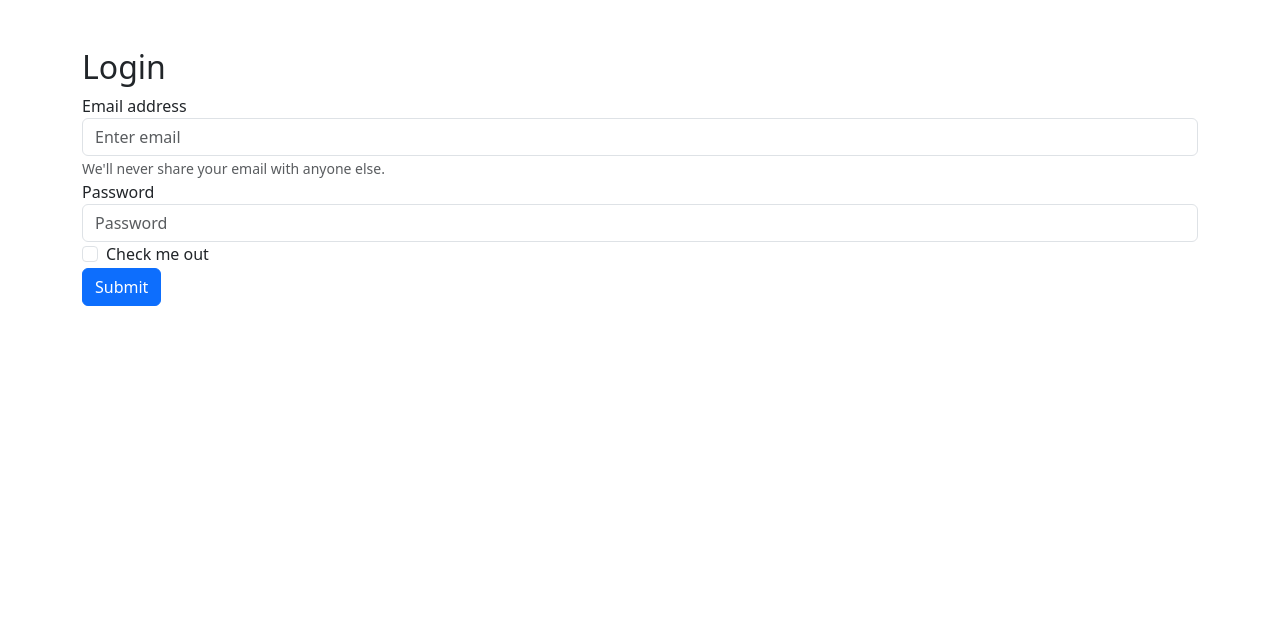
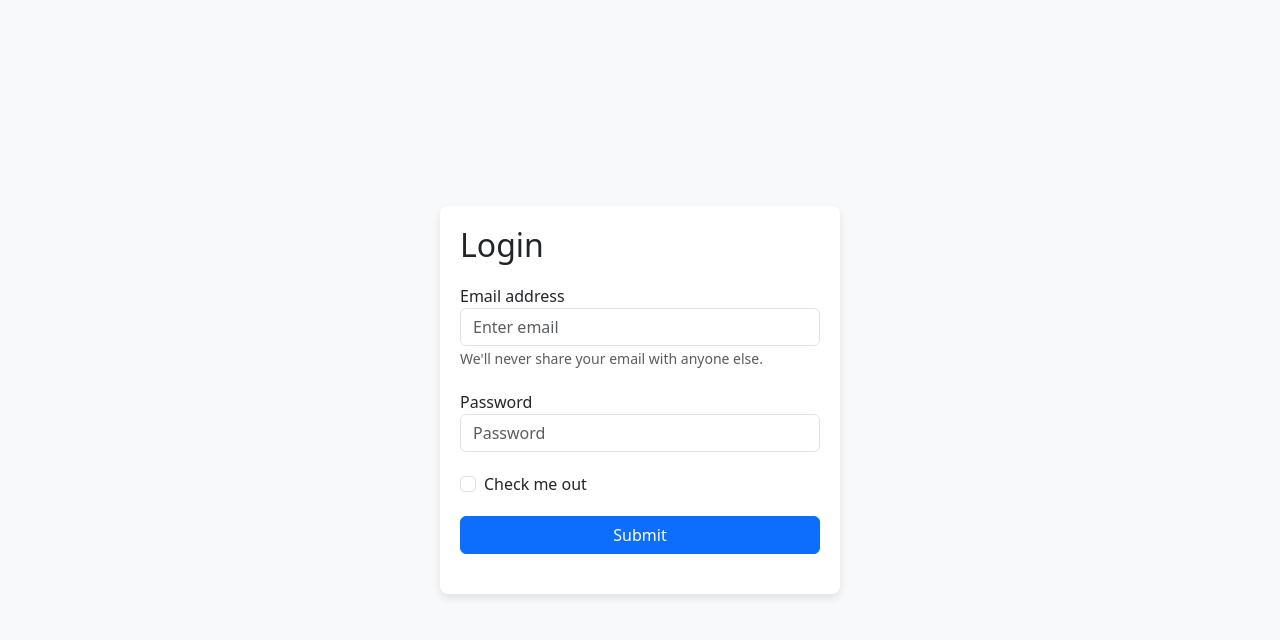
Before and after one commit to ChuvilkoDEV/Telegram-Bot-Manager, a React (Create React App) app in the folder frontend/: page /login in a window 1280 px wide. Shown: the top 640 px of the page. Built offline with nearby package versions, Linux system fonts and the light colour scheme.

Commit message:
Добавлено ограничение на просмотр страницы

```diff
--- a/frontend/src/Test/index1.html
+++ b/frontend/src/Test/index1.html
@@ -1,115 +1,47 @@
 <!DOCTYPE html>
 <html lang="en">
+
 <head>
     <meta charset="UTF-8">
     <meta name="viewport" content="width=device-width, initial-scale=1.0">
-<title>Sidebar Example</title>
-<link href="https://maxcdn.bootstrapcdn.com/bootstrap/4.5.2/css/bootstrap.min.css" rel="stylesheet">
-<link href="https://use.fontawesome.com/releases/v5.8.1/css/all.css" rel="stylesheet">
+    <title>Access Denied</title>
+    <link href="https://stackpath.bootstrapcdn.com/bootstrap/4.5.2/css/bootstrap.min.css" rel="stylesheet">
+    <link rel="stylesheet" href="styles.css">
     <style>
-body, html {
-    height: 100%;
-    margin: 0;
+        body {
+            background-color: #f8f9fa;
         }
-.wrapper {
+
+        .container {
+            height: 100vh;
             display: flex;
-    min-height: 100vh;
+            align-items: center;
+            justify-content: center;
         }
-.sidebar {
-    width: 250px;
-    background-color: #f8f9fa;
-    padding-top: 20px;
-    flex-shrink: 0;
-}
-.sidebar .nav-link {
-    color: #333;
-}
-.sidebar .nav-link.active {
-    background-color: #e9ecef;
-}
-.content {
-    flex-grow: 1;
-    padding: 20px;
-}
-.header {
-    display: flex;
-    justify-content: space-between;
-    align-items: center;
-    padding: 10px 20px;
-    background-color: #fff;
-    border-bottom: 1px solid #dee2e6;
-}
-.header h4 {
-    margin: 0;
-}
-.table-responsive {
-    margin-top: 20px;
+
+        .alert {
+            box-shadow: 0 0 10px rgba(0, 0, 0, 0.1);
         }
     </style>
 </head>
+
 <body>
-<div class="wrapper">
-    <div class="sidebar d-flex flex-column p-3">
-        <h4 class="mb-4">Telegram Bot Manager</h4>
-        <ul class="nav flex-column">
-            <li class="nav-item">
-                <a class="nav-link active" href="#"><i class="fas fa-home"></i> Сессии</a>
-            </li>
-            <li class="nav-item">
-                <a class="nav-link" href="#"><i class="fas fa-tasks"></i> Задачи</a>
-            </li>
-            <li class="nav-item">
-                <a class="nav-link" href="#"><i class="fas fa-bolt"></i> Авто-задачи</a>
-            </li>
-            <li class="nav-item">
-                <a class="nav-link" href="#"><i class="fas fa-sync"></i> Обновить</a>
-            </li>
-        </ul>
-    </div>
-    <div class="content">
-        <div class="header">
-            <h4>Active issues</h4>
-            <div>
-                <button class="btn btn-outline-secondary"><i class="fas fa-list"></i></button>
-                <button class="btn btn-outline-secondary"><i class="fas fa-calendar-alt"></i></button>
-            </div>
-        </div>
-        <div class="table-responsive">
-            <table class="table table-striped">
-                <thead>
-                    <tr>
-                        <th>Task</th>
-                        <th>Title</th>
-                        <th>Project</th>
-                        <th>Priority</th>
-                        <th>Date</th>
-                        <th>Owner</th>
-                    </tr>
-                </thead>
-                <tbody>
-                    <tr>
-                        <td>FIG-123</td>
-                        <td>Task 1</td>
-                        <td>Project 1</td>
-                        <td>High</td>
-                        <td>Dec 5</td>
-                        <td><img src="https://via.placeholder.com/30" class="rounded-circle" alt="Owner"></td>
-                    </tr>
-                    <tr>
-                        <td>FIG-122</td>
-                        <td>Task 2</td>
-                        <td>Acme GTM</td>
-                        <td>Low</td>
-                        <td>Dec 5</td>
-                        <td><img src="https://via.placeholder.com/30" class="rounded-circle" alt="Owner"></td>
-                    </tr>
-                </tbody>
-            </table>
+    <div class="container">
+        <div class="row justify-content-center">
+            <div class="col-md-6">
+                <div class="alert alert-warning mt-5 text-center">
+                    <h4 class="alert-heading">Доступ запрещен</h4>
+                    <p>Для просмотра этой страницы необходимо войти в учетную запись.</p>
+                    <hr>
+                    <a href="login.html" class="btn btn-primary">Войти</a>
                 </div>
             </div>
         </div>
+    </div>
+
     <script src="https://code.jquery.com/jquery-3.5.1.slim.min.js"></script>
     <script src="https://cdn.jsdelivr.net/npm/@popperjs/core@2.5.4/dist/umd/popper.min.js"></script>
-<script src="https://maxcdn.bootstrapcdn.com/bootstrap/4.5.2/js/bootstrap.min.js"></script>
+    <script src="https://stackpath.bootstrapcdn.com/bootstrap/4.5.2/js/bootstrap.min.js"></script>
 </body>
+
 </html>
--- a/frontend/src/components/Login.js
+++ b/frontend/src/components/Login.js
@@ -1,8 +1,9 @@
 import React, { useState, useContext } from 'react';
 import axios from 'axios';
 import Cookies from 'js-cookie';
-import { useNavigate } from 'react-router-dom'
+import { useNavigate } from 'react-router-dom';
 import { UserContext } from './UserContext';
+import '../css/Login.css';
 
 const Login = () => {
   const [email, setEmail] = useState('');
@@ -16,20 +17,19 @@ const Login = () => {
     e.preventDefault();
     try {
       const response = await axios.post('http://147.45.111.226:8000/api/auth/', {
-        'email': email,
-        "password": password,
+        email: email,
+        password: password,
       });
       const userData = response.data;
       if (userData.status !== 'success') {
-        throw new Error('Неверный логин и/или пароль.')
+        throw new Error('Неверный логин и/или пароль.');
       }
 
-      // Сохраняем значение в куки
       Cookies.set('username', userData.username, { expires: 7 }); // expires в днях
       Cookies.set('token', userData.token, { expires: 7 }); // expires в днях
 
       login(userData);
-      navigate('/panel')
+      navigate('/panel');
     } catch (err) {
       console.log(err);
       setError('Login failed. Please check your username and password.');
@@ -37,10 +37,11 @@ const Login = () => {
   };
 
   return (
-    <div className="container mt-5">
+    <div className="login-container">
+      <div className="login-form">
         <h2>Login</h2>
         {error && <div className="alert alert-danger" role="alert">{error}</div>}
-      <form onSubmit={handleSubmit}>
+        <form className="form-group" onSubmit={handleSubmit}>
           <div className="form-group">
             <label htmlFor="exampleInputEmail1">Email address</label>
             <input
@@ -84,6 +85,7 @@ const Login = () => {
           </button>
         </form>
       </div>
+    </div>
   );
 };
 
--- a/frontend/src/components/Panel.js
+++ b/frontend/src/components/Panel.js
@@ -5,6 +5,7 @@ import { UserContext } from './UserContext';
 import Sessions from './Sessions';
 import Tasks from './Tasks';
 import AutoTasks from './AutoTasks';
+import { Link } from 'react-router-dom';
 
 const Panel = () => {
   const { user, logout } = useContext(UserContext);
@@ -13,8 +14,26 @@ const Panel = () => {
     Sessions: { verboseName: 'Сессии', icon: 'fas fa-home', view: <Sessions /> },
     Tasks: { verboseName: 'Задачи', icon: 'fas fa-tasks', view: <Tasks /> },
     AutoTasks: { verboseName: 'Авто-задачи', icon: 'fas fa-bolt', view: <AutoTasks /> },
-    Update: { verboseName: 'Обновить', icon: 'fas fa-sync' },
   };
+
+  const [data, setData] = useState(null);
+
+  useEffect(() => {
+    const fetchData = async () => {
+      try {
+        const token = Cookies.get('token');
+        const response = await axios.post(
+          'http://147.45.111.226:8000/api/authWithToken',
+          { token }
+        );
+        setData(response.data.status);
+      } catch (error) {
+        console.error('Ошибка при получении данных:', error);
+      }
+    };
+
+    fetchData();
+  }, []);
 
   function Menu({ verboseName, name, icon }) {
     return (
@@ -56,10 +75,29 @@ const Panel = () => {
   }
 
   return (
-    <div className="wrapper">
-      <Sidebar />
-      {menus[currentMenu].view}
+    <div>
+      {data === 'ok' ? (
+        <div className="wrapper">
+          <Sidebar />
+          {menus[currentMenu].view}
+        </div>
+      ) : data === 'fail' ? (
+        <div className="alert-container">
+          <div className="row justify-content-center">
+            <div className="col-md-6">
+              <div className="alert alert-warning mt-5 text-center">
+                <h4 clclassNameass="alert-heading">Доступ запрещен</h4>
+                <p>Для просмотра этой страницы необходимо войти в учетную запись.</p>
+                <Link to="/login" className="btn btn-primary">Войти</Link>
+              </div>
+            </div>
+          </div>
+        </div>
+      ) : (
+        <p>Loading...</p>
+      )}
     </div>
+
   );
 };
 
--- a/frontend/src/components/Sessions.js
+++ b/frontend/src/components/Sessions.js
@@ -107,9 +107,9 @@ export default function Sessions() {
         <h4>Список сессий</h4>
         <div className="filters">
           <button className="btn btn-primary" onClick={() => setFilterStatus(null)}>Всего: {total}</button>
+          <button className="btn btn-danger" onClick={() => setFilterStatus(0)}>Забанено: {banned}</button>
           <button className="btn btn-success" onClick={() => setFilterStatus(1)}>Работают: {working}</button>
           <button className="btn btn-warning" onClick={() => setFilterStatus(2)}>Восстановлено: {recovered}</button>
-          <button className="btn btn-danger" onClick={() => setFilterStatus(0)}>Забанено: {banned}</button>
           <button className="btn btn-secondary" onClick={() => setFilterStatus(3)}>Прокси: {proxy}</button>
         </div>
       </div>
--- /dev/null
+++ b/frontend/src/css/Login.css
@@ -0,0 +1,26 @@
+.login-container {
+    display: flex;
+    justify-content: center;
+    align-items: center;
+    height: 100vh;
+    background-color: #f8f9fa;
+  }
+
+  .login-form {
+    width: 100%;
+    max-width: 400px;
+    padding: 20px;
+    background-color: #fff;
+    border-radius: 8px;
+    box-shadow: 0 4px 8px rgba(0, 0, 0, 0.1);
+  }
+
+  .login-form .form-group,
+  .login-form .form-check {
+    margin-top: 20px;
+    margin-bottom: 20px;
+  }
+
+  .login-form .btn {
+    width: 100%;
+  }
--- a/frontend/src/css/style.css
+++ b/frontend/src/css/style.css
@@ -67,7 +67,8 @@ html {
 .table-responsive {
     margin-top: 100px;
     overflow: auto;
-    height: calc(100vh - 170px); /* Adjust height to accommodate fixed header and pagination */
+    height: calc(100vh - 170px);
+    /* Adjust height to accommodate fixed header and pagination */
 }
 
 .table-responsive table {
@@ -142,7 +143,6 @@ html {
     margin-right: 4px;
     padding: 0;
     vertical-align: auto;
-    /* align-items: center; */
 }
 
 .page-size-options {
@@ -165,3 +165,14 @@ html {
 .btn-link:hover {
     text-decoration: underline;
 }
+
+.alert-container {
+    height: 100vh;
+    display: flex;
+    align-items: center;
+    justify-content: center;
+}
+
+.alert {
+    box-shadow: 0 0 10px rgba(0, 0, 0, 0.1);
+}
```
Lines whose indentation alone changed are shown as unchanged.
